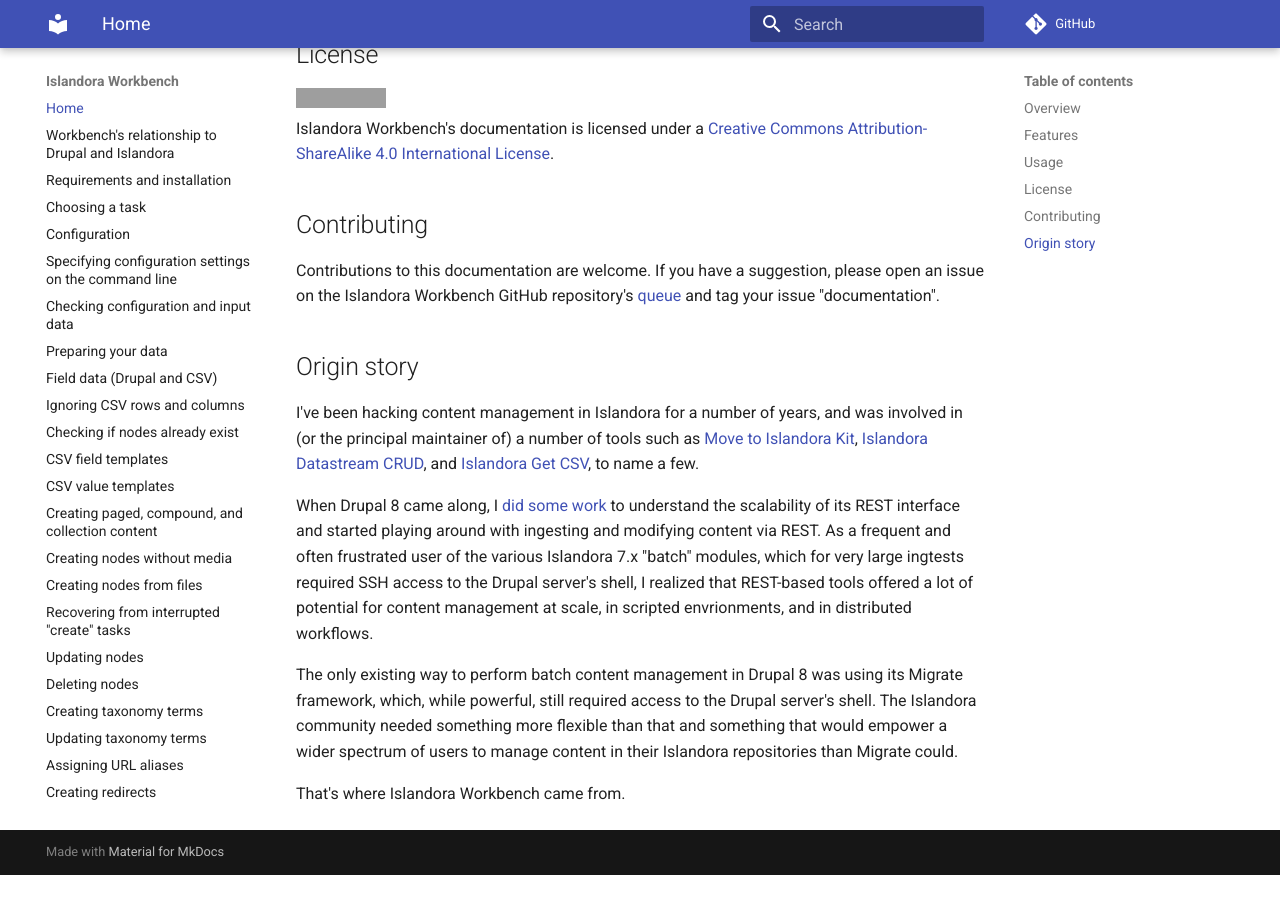
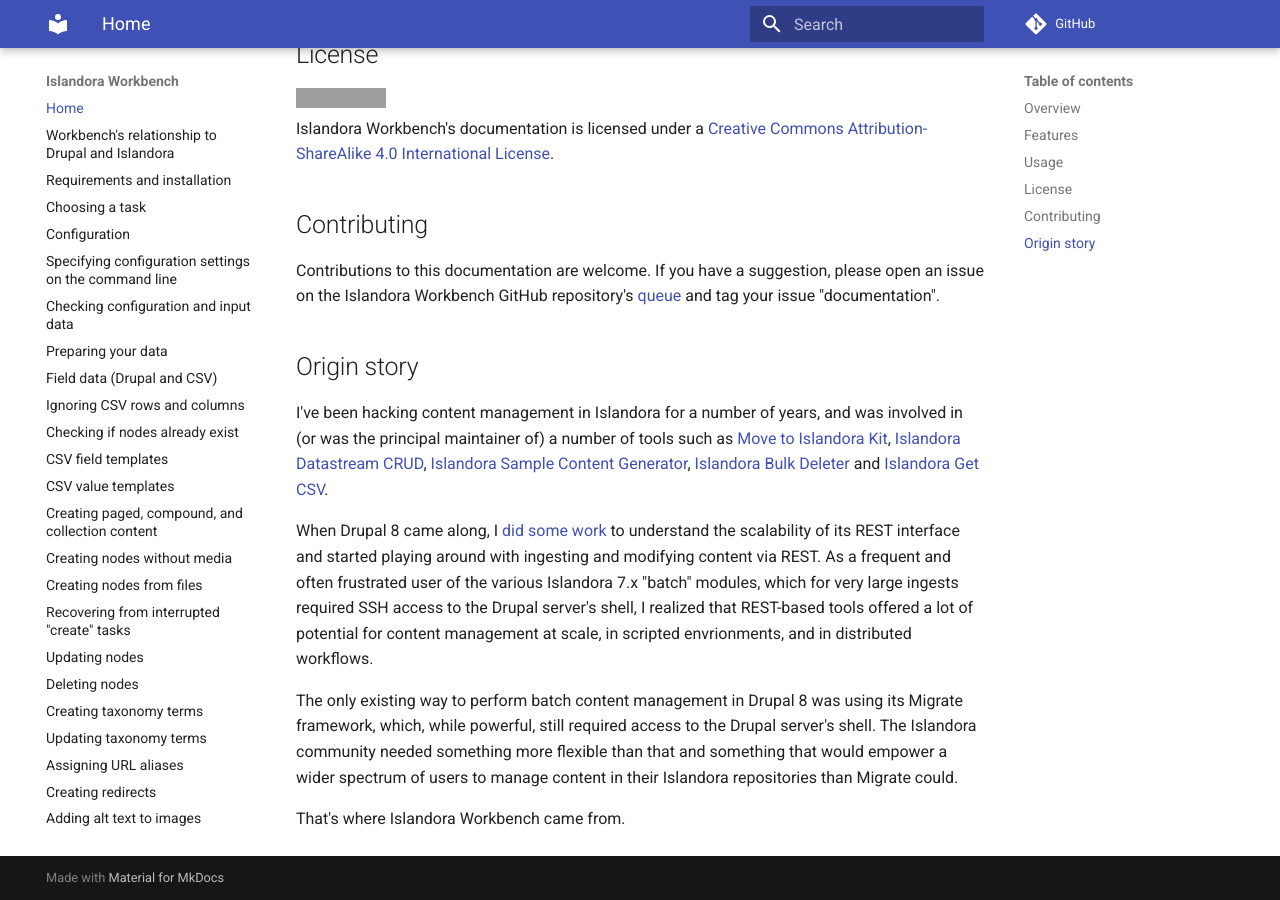
Before and after one commit to mjordan/islandora_workbench_docs, an MkDocs documentation site: the page built from docs/index.md, in a window 1280 px wide and 900 px high, scrolled down 2435 px. Built offline with MkDocs 1.6.1 and Material for MkDocs 9.7.7, drawn with Linux system fonts in a browser that asks for light colours; comment, search, counter and statistics services are not loaded; before the commit the page ends 3310 px from its top, so only the background shows below that; grey boxes are pictures that could not be loaded.

Commit message:
Last one.

```diff
--- a/docs/index.md
+++ b/docs/index.md
@@ -90,9 +90,9 @@
 
 ## Origin story
 
-I've been hacking content management in Islandora for a number of years, and was involved in (or the principal maintainer of) a number of tools such as [Move to Islandora Kit](https://github.com/MarcusBarnes/mik), [Islandora Datastream CRUD](https://github.com/SFULibrary/islandora_datastream_crud), and [Islandora Get CSV](https://github.com/mjordan/islandora_get_csv), to name a few.
+I've been hacking content management in Islandora for a number of years, and was involved in (or was the principal maintainer of) a number of tools such as [Move to Islandora Kit](https://github.com/MarcusBarnes/mik), [Islandora Datastream CRUD](https://github.com/SFULibrary/islandora_datastream_crud), [Islandora Sample Content Generator](https://github.com/mjordan/islandora_scg), [Islandora Bulk Deleter](https://github.com/mjordan/islandora_bulk_delete) and [Islandora Get CSV](https://github.com/mjordan/islandora_get_csv).
 
-When Drupal 8 came along, I [did some work](https://github.com/mjordan/drupal_field_limit_tester/blob/master/test_results/results.md) to understand the scalability of its REST interface and started playing around with ingesting and modifying content via REST. As a frequent and often frustrated user of the various Islandora 7.x "batch" modules, which for very large ingtests required SSH access to the Drupal server's shell, I realized that REST-based tools offered a lot of potential for content management at scale, in scripted envrionments, and in distributed workflows.
+When Drupal 8 came along, I [did some work](https://github.com/mjordan/drupal_field_limit_tester/blob/master/test_results/results.md) to understand the scalability of its REST interface and started playing around with ingesting and modifying content via REST. As a frequent and often frustrated user of the various Islandora 7.x "batch" modules, which for very large ingests required SSH access to the Drupal server's shell, I realized that REST-based tools offered a lot of potential for content management at scale, in scripted envrionments, and in distributed workflows.
 
 The only existing way to perform batch content management in Drupal 8 was using its Migrate framework, which, while powerful, still required access to the Drupal server's shell. The Islandora community needed something more flexible than that and something that would empower a wider spectrum of users to manage content in their Islandora repositories than Migrate could.
 
```
